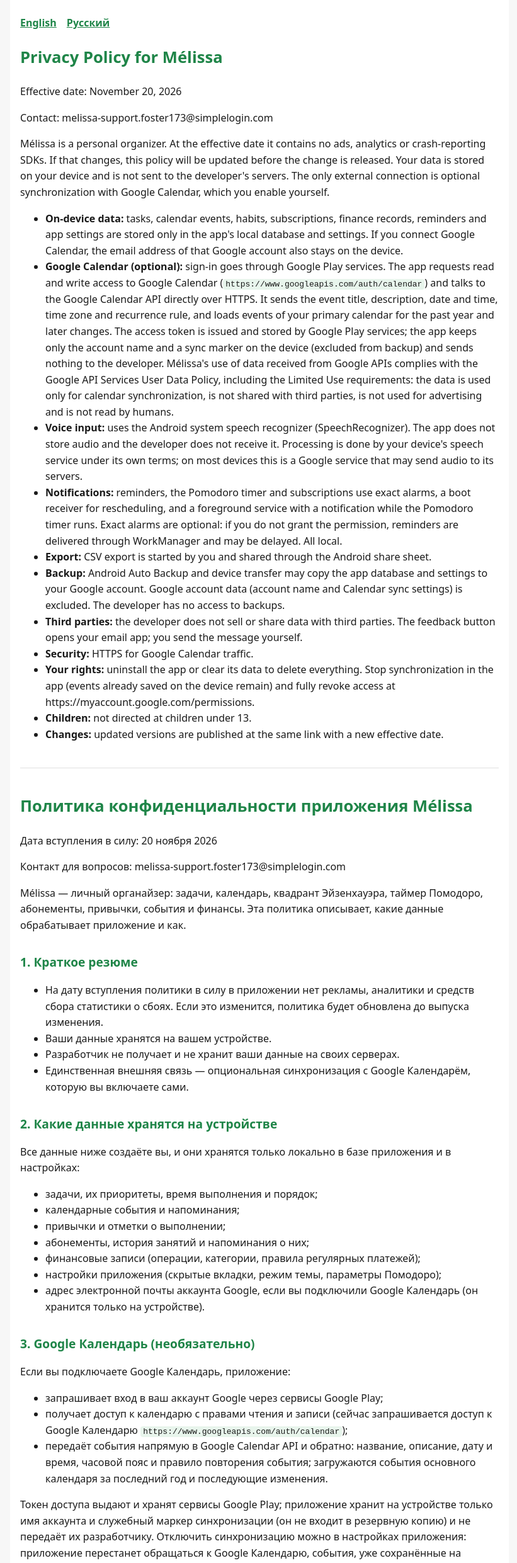
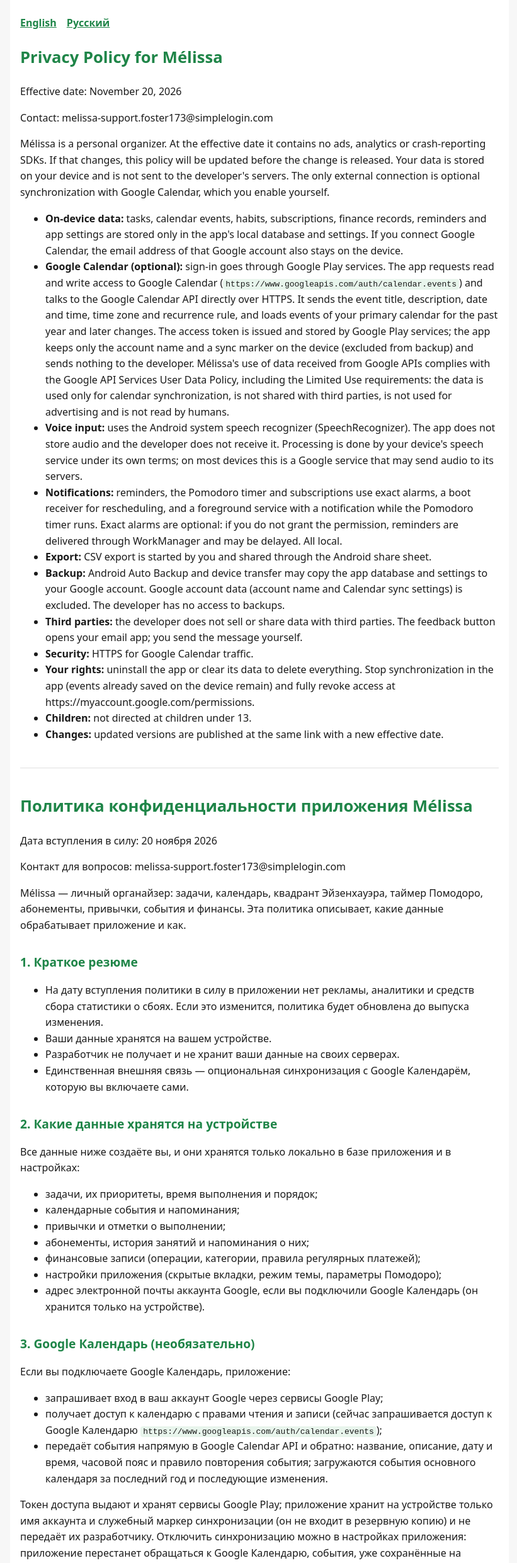
Before and after one commit to Kenaz-8/kenaz-8.github.io, a plain HTML site: page melissa/privacy/index.html in a window 1280 px wide. Shown: the top 2482 px of the page at 63% size, without its empty margins (228-1049 px from the left). Drawn offline with Linux system fonts and the light colour scheme.

Commit message:
Политика Mélissa: доступ к календарю сужен до calendar.events

```diff
--- a/melissa/privacy/index.html
+++ b/melissa/privacy/index.html
@@ -22,7 +22,7 @@ hr{border:0;border-top:1px solid #e0e0e0;margin:40px 0}
 <p>Mélissa is a personal organizer. At the effective date it contains no ads, analytics or crash-reporting SDKs. If that changes, this policy will be updated before the change is released. Your data is stored on your device and is not sent to the developer&#x27;s servers. The only external connection is optional synchronization with Google Calendar, which you enable yourself.</p>
 <ul>
 <li><strong>On-device data:</strong> tasks, calendar events, habits, subscriptions, finance records, reminders and app settings are stored only in the app&#x27;s local database and settings. If you connect Google Calendar, the email address of that Google account also stays on the device.</li>
-<li><strong>Google Calendar (optional):</strong> sign-in goes through Google Play services. The app requests read and write access to Google Calendar (<code>https://www.googleapis.com/auth/calendar</code>) and talks to the Google Calendar API directly over HTTPS. It sends the event title, description, date and time, time zone and recurrence rule, and loads events of your primary calendar for the past year and later changes. The access token is issued and stored by Google Play services; the app keeps only the account name and a sync marker on the device (excluded from backup) and sends nothing to the developer. Mélissa&#x27;s use of data received from Google APIs complies with the Google API Services User Data Policy, including the Limited Use requirements: the data is used only for calendar synchronization, is not shared with third parties, is not used for advertising and is not read by humans.</li>
+<li><strong>Google Calendar (optional):</strong> sign-in goes through Google Play services. The app requests read and write access to Google Calendar (<code>https://www.googleapis.com/auth/calendar.events</code>) and talks to the Google Calendar API directly over HTTPS. It sends the event title, description, date and time, time zone and recurrence rule, and loads events of your primary calendar for the past year and later changes. The access token is issued and stored by Google Play services; the app keeps only the account name and a sync marker on the device (excluded from backup) and sends nothing to the developer. Mélissa&#x27;s use of data received from Google APIs complies with the Google API Services User Data Policy, including the Limited Use requirements: the data is used only for calendar synchronization, is not shared with third parties, is not used for advertising and is not read by humans.</li>
 <li><strong>Voice input:</strong> uses the Android system speech recognizer (SpeechRecognizer). The app does not store audio and the developer does not receive it. Processing is done by your device&#x27;s speech service under its own terms; on most devices this is a Google service that may send audio to its servers.</li>
 <li><strong>Notifications:</strong> reminders, the Pomodoro timer and subscriptions use exact alarms, a boot receiver for rescheduling, and a foreground service with a notification while the Pomodoro timer runs. Exact alarms are optional: if you do not grant the permission, reminders are delivered through WorkManager and may be delayed. All local.</li>
 <li><strong>Export:</strong> CSV export is started by you and shared through the Android share sheet.</li>
@@ -62,7 +62,7 @@ hr{border:0;border-top:1px solid #e0e0e0;margin:40px 0}
 <p>Если вы подключаете Google Календарь, приложение:</p>
 <ul>
 <li>запрашивает вход в ваш аккаунт Google через сервисы Google Play;</li>
-<li>получает доступ к календарю с правами чтения и записи (сейчас запрашивается доступ к Google Календарю <code>https://www.googleapis.com/auth/calendar</code>);</li>
+<li>получает доступ к календарю с правами чтения и записи (сейчас запрашивается доступ к Google Календарю <code>https://www.googleapis.com/auth/calendar.events</code>);</li>
 <li>передаёт события напрямую в Google Calendar API и обратно: название, описание, дату и время, часовой пояс и правило повторения события; загружаются события основного календаря за последний год и последующие изменения.</li>
 </ul>
 <p>Токен доступа выдают и хранят сервисы Google Play; приложение хранит на устройстве только имя аккаунта и служебный маркер синхронизации (он не входит в резервную копию) и не передаёт их разработчику. Отключить синхронизацию можно в настройках приложения: приложение перестанет обращаться к Google Календарю, события, уже сохранённые на устройстве, останутся. Чтобы полностью отозвать доступ, удалите его на странице https://myaccount.google.com/permissions.</p>
```
